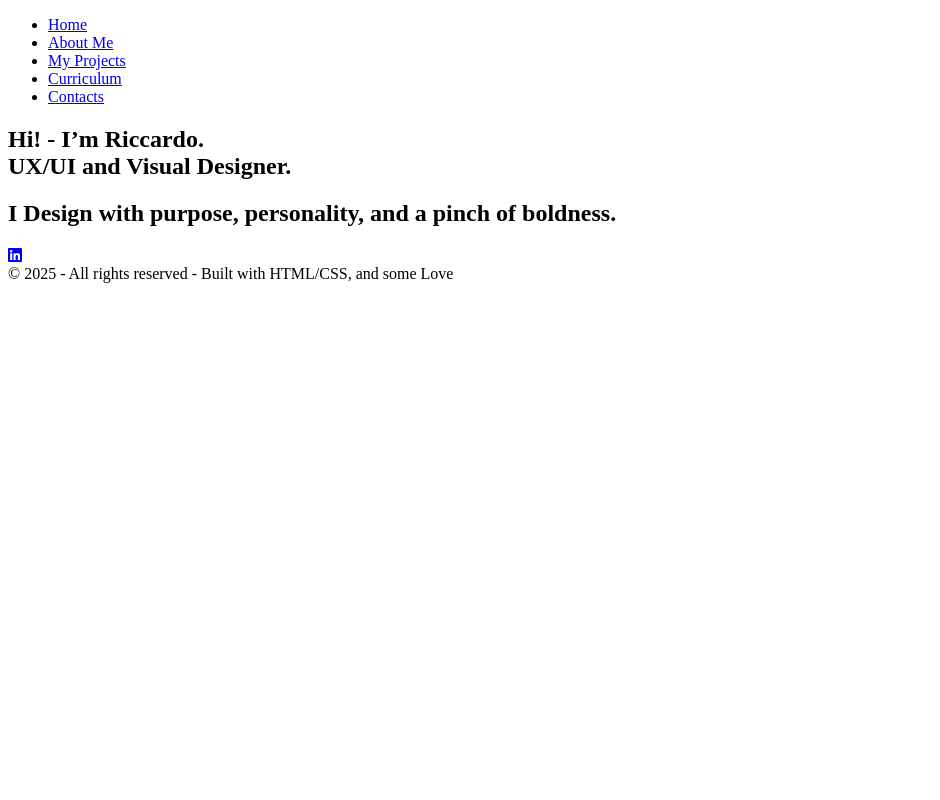
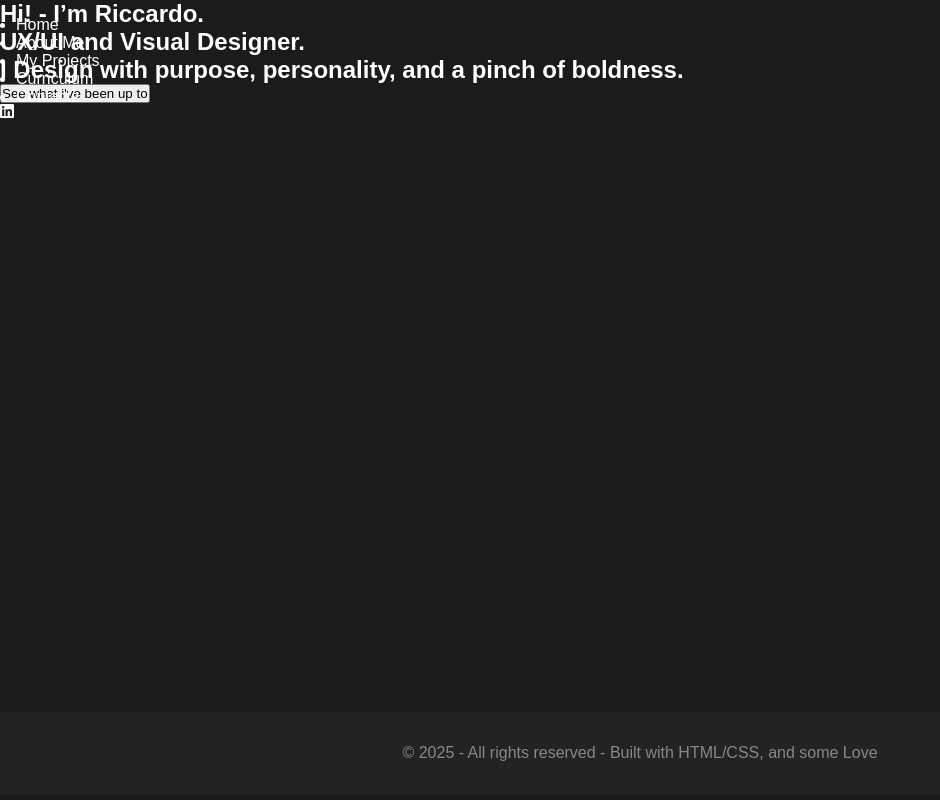
Before and after one commit to KeinDesign/KeinDesign-Portfolio, a plain HTML site: page dist/index.html in a window 1280 px wide. Shown: the whole page, without its empty margins (0-940 px from the left). Drawn offline with Linux system fonts and the light colour scheme; a script that the page names is missing.

Commit message:
Continue settings

```diff
--- /dev/null
+++ b/dist/css/home.css
@@ -0,0 +1,5 @@
+.home {
+  height: 100%;
+  padding-top: 40vh;
+  overflow: hidden;
+}/*# sourceMappingURL=home.css.map */
--- a/dist/css/main.css
+++ b/dist/css/main.css
@@ -1 +1,57 @@
-/*# sourceMappingURL=main.css.map */
+* {
+  box-sizing: border-box;
+  margin: 0;
+  padding: 0;
+}
+
+.home {
+  height: 100%;
+  padding-top: 40vh;
+  overflow: hidden;
+}
+
+body {
+  background: #1b1b1b;
+  color: #FFFFFF;
+  font-family: "IBM Plex Sans", sans-serif;
+  font-weight: 300;
+}
+
+h1, h2, h3, h4, h5, h6 {
+  color: #FFFFFF;
+  font-family: "kallisto", sans-serif;
+  font-weight: 600;
+}
+
+a {
+  color: #FFFFFF;
+  text-decoration: none;
+}
+
+header {
+  position: fixed;
+  z-index: 2;
+  width: 100%;
+  padding: 1rem;
+}
+
+main {
+  height: 100%;
+  width: 100%;
+}
+main .social-icons {
+  position: fixed;
+  bottom: 1rem;
+  left: 1rem;
+}
+
+footer {
+  font-size: 1rem;
+  position: fixed;
+  bottom: 0.4rem;
+  color: #888888;
+  width: 100%;
+  text-align: center;
+  padding: 2rem;
+  background: #232323;
+}/*# sourceMappingURL=main.css.map */
--- a/dist/index.html
+++ b/dist/index.html
@@ -48,6 +48,9 @@
                 I Design with purpose, personality, and a pinch of boldness.
             </h2>
 
+            <button class="button">See what i've been up to</button>
+
+
             <div class="social icons">
                 <a href="#!">
                     <i class="fa-brands fa-linkedin"></i>
--- a/dist/scss/_config.scss
+++ b/dist/scss/_config.scss
@@ -0,0 +1,11 @@
+$primary-color: #1b1b1b;
+$secondary-color: #232323;
+$accent-color: #FF892E;
+$color-text: #FFFFFF;
+$color-text-secondary: #888888;
+
+* {
+  box-sizing: border-box;
+  margin: 0;
+  padding: 0;
+}
--- /dev/null
+++ b/dist/scss/home.scss
@@ -0,0 +1,5 @@
+.home {
+    height: 100%;
+    padding-top: 40vh;
+    overflow: hidden;
+}
--- a/dist/scss/main.scss
+++ b/dist/scss/main.scss
@@ -0,0 +1,50 @@
+@import 'config';
+@import 'home';
+@import 'menu';
+
+body {
+    background: $primary-color;
+    color: $color-text;
+    font-family: 'IBM Plex Sans', sans-serif;
+    font-weight: 300;
+}
+
+h1, h2, h3, h4, h5, h6 {
+    color: $color-text;
+    font-family: 'kallisto', sans-serif;
+    font-weight: 600;
+}
+
+a {
+    color: $color-text;
+    text-decoration: none;
+}
+
+header {
+    position:fixed;
+    z-index: 2;
+    width: 100%;
+    padding: 1rem;
+}
+
+main {
+    height: 100%;
+    width: 100%;
+
+    .social-icons {
+        position: fixed;
+        bottom: 1rem;
+        left: 1rem;
+    }
+}
+
+footer {
+    font-size: 1rem;
+    position: fixed;
+    bottom: 0.4rem;
+    color: $color-text-secondary;
+    width: 100%;
+    text-align: center;
+    padding: 2rem;
+    background: $secondary-color;
+}
```
Also changed, not shown: dist/scss/_menu.scss (added, +20 -0 lines), 2 other files.
